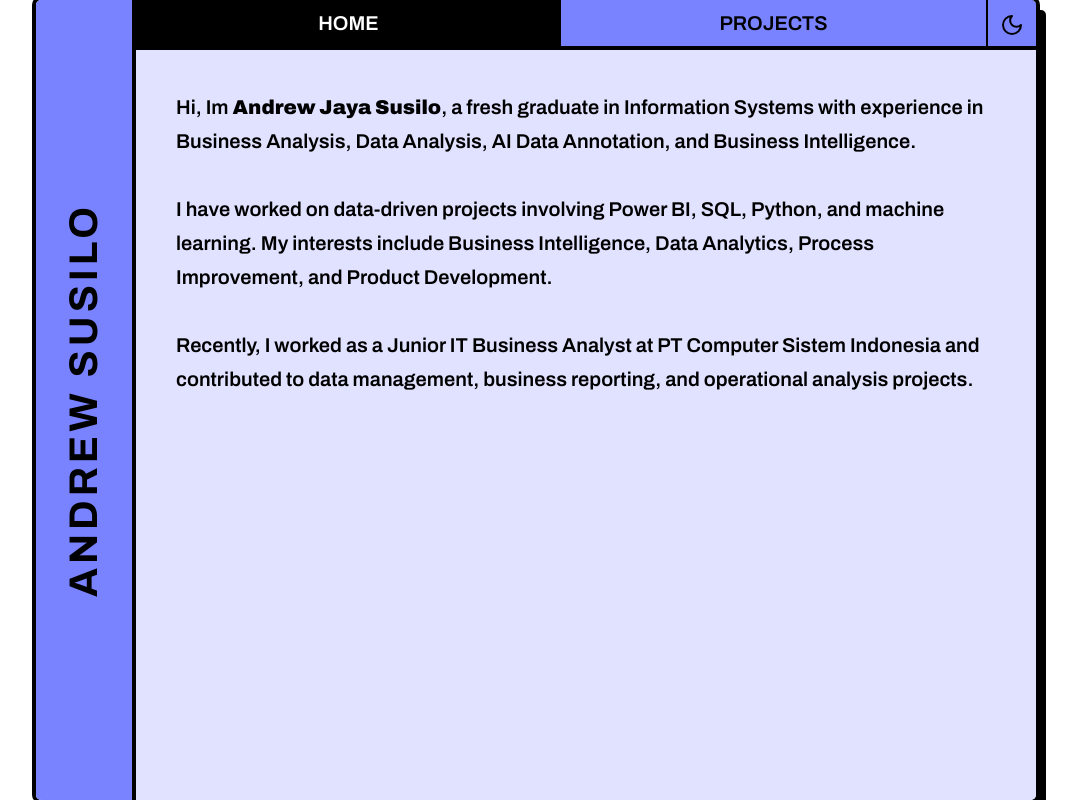
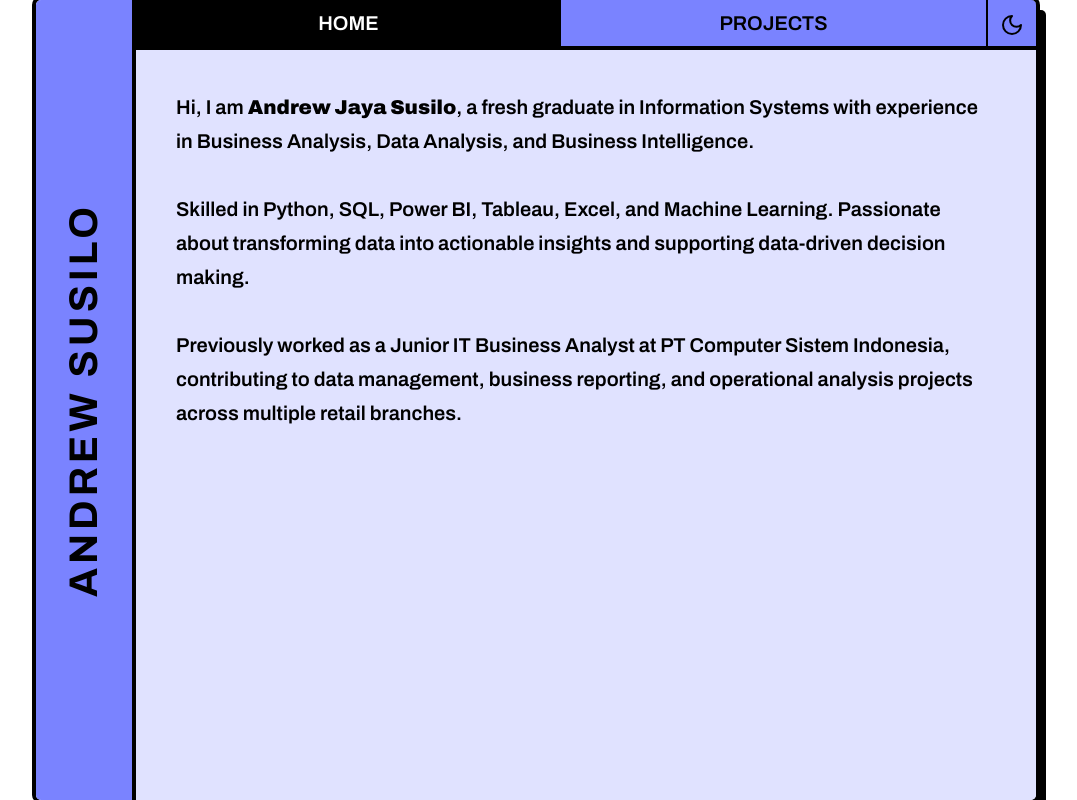
Before and after one commit to Andrewjs14/andrew-portfolio, a Next.js app: page / in a window 1280 px wide. Shown: the whole page, without its empty margins (104-1181 px from the left). Built offline with nearby package versions, Linux system fonts and the light colour scheme; some icons are missing.

Commit message:
Update page.tsx

```diff
--- a/src/app/page.tsx
+++ b/src/app/page.tsx
@@ -24,25 +24,25 @@ export default function Home() {
   return (
     <div className="w600:p-[30px] w600:text-lg w400:p-5 w400:text-base p-10 text-xl leading-[1.7]">
       <p>
-        Hi, Im <strong>Andrew Jaya Susilo</strong>, a fresh graduate in
-        Information Systems with experience in Business Analysis, Data Analysis,
-        AI Data Annotation, and Business Intelligence.
+           Hi, I am <strong>Andrew Jaya Susilo</strong>, a fresh graduate in
+      Information Systems with experience in Business Analysis, Data Analysis,
+      and Business Intelligence.
       </p>
 
       <br />
 
       <p>
-        I have worked on data-driven projects involving Power BI, SQL, Python,
-        and machine learning. My interests include Business Intelligence, Data
-        Analytics, Process Improvement, and Product Development.
+            Skilled in Python, SQL, Power BI, Tableau, Excel, and Machine Learning.
+      Passionate about transforming data into actionable insights and supporting
+      data-driven decision making.
       </p>
 
       <br />
 
       <p>
-        Recently, I worked as a Junior IT Business Analyst at PT Computer Sistem
-        Indonesia and contributed to data management, business reporting, and
-        operational analysis projects.
+            Previously worked as a Junior IT Business Analyst at PT Computer Sistem
+      Indonesia, contributing to data management, business reporting, and
+      operational analysis projects across multiple retail branches.
       </p>
 
       <div className="mr-auto mt-10 flex w-full flex-wrap items-center gap-10">
```
